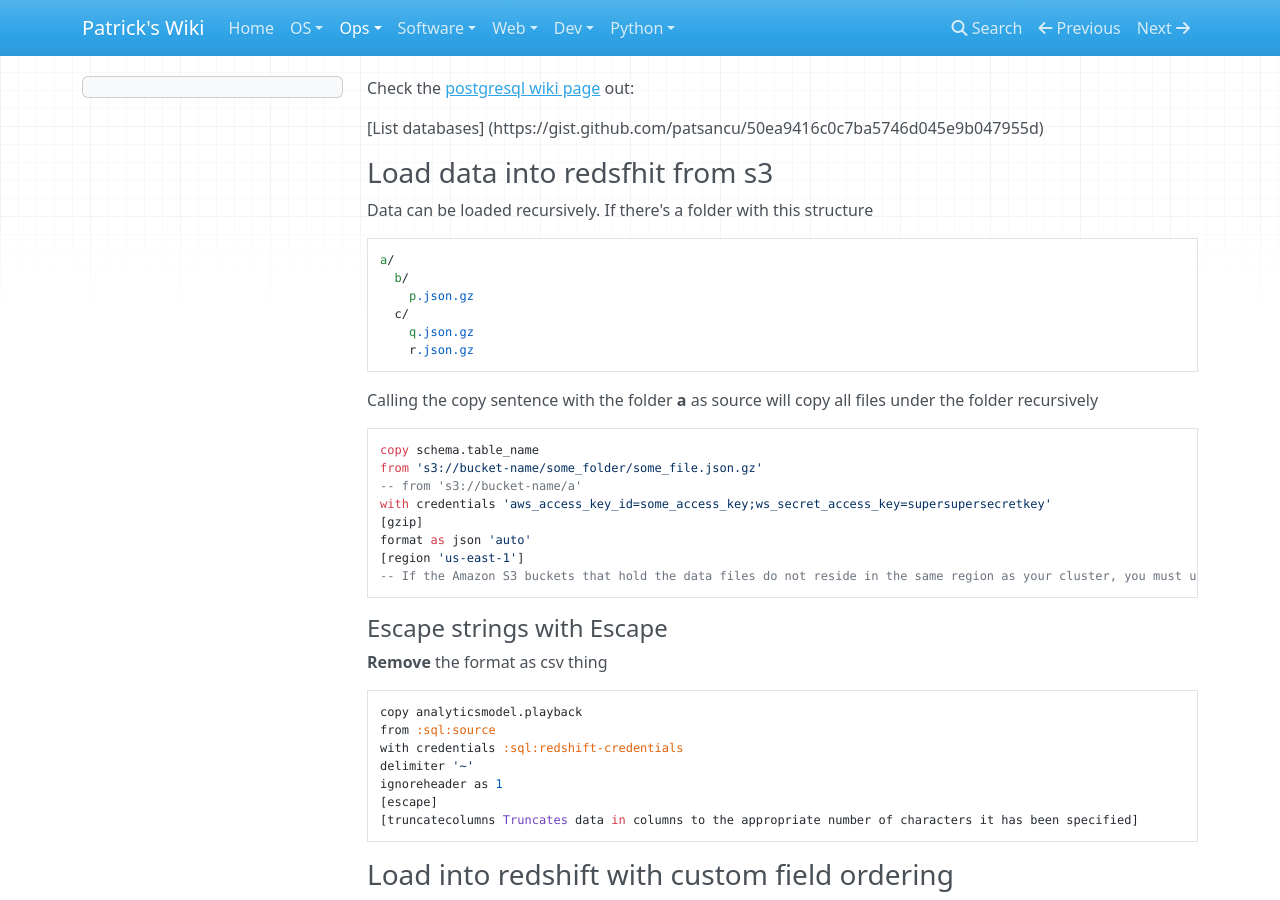
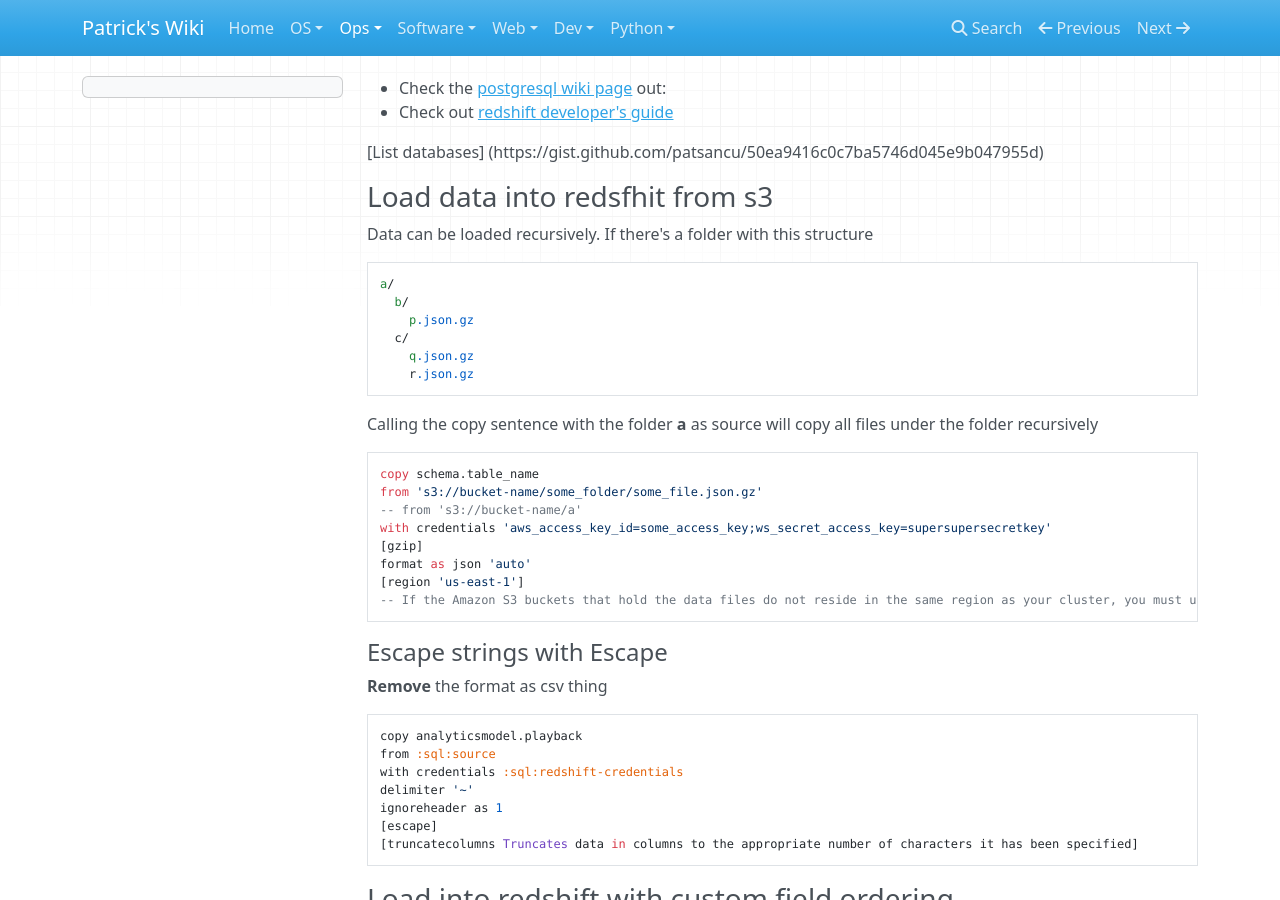
Before and after one commit to patsancu/wiki, an MkDocs documentation site: the page built from docs/Ops/AWS/AWS-Redshift.md, in a window 1280 px wide and 900 px high. Built offline with MkDocs 1.6.1, drawn with Linux system fonts in a browser that asks for light colours; nearby versions of some CDN libraries.

Commit message:
add link to redshift's developer guide

```diff
--- a/docs/Ops/AWS/AWS-Redshift.md
+++ b/docs/Ops/AWS/AWS-Redshift.md
@@ -1,4 +1,5 @@
-Check the [postgresql wiki page](../dev/DB/Postgres) out:
+* Check the [postgresql wiki page](../dev/DB/Postgres) out:
+* Check out [redshift developer's guide](https://awsdocs.s3.amazonaws.com/redshift/latest/redshift-dg.pdf)
 
 [List databases] (https://gist.github.com/patsancu/50ea9416c0c7ba5746d045e9b047955d)
 ### Load data into redsfhit from s3
```
